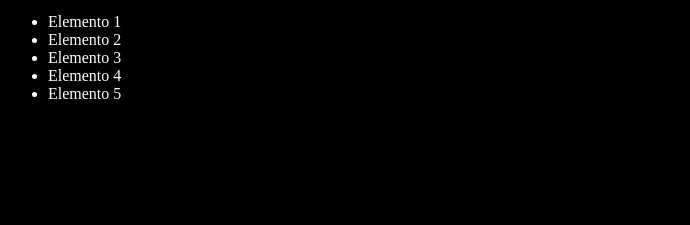
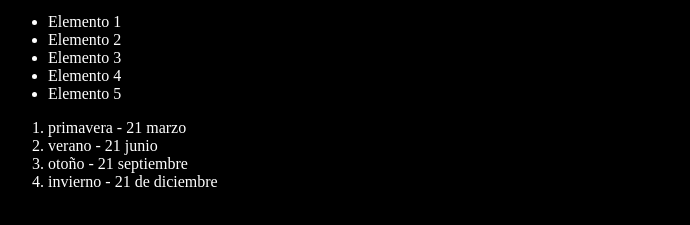
Before and after one commit to MartinSGL/git-jonmircha, a plain HTML site: page index.html in a window 1280 px wide. Shown: the part 101-326 px from the top of the page, without its empty margins (0-690 px from the left). Drawn offline with Linux system fonts and the light colour scheme.

Commit message:
agregar estaciones del año con fecha de inicio

```diff
--- a/index.html
+++ b/index.html
@@ -19,6 +19,12 @@
         <li>Elemento 4</li>
         <li>Elemento 5</li>
     </ul>
+    <ol>
+        <li>primavera - 21 marzo</li>
+        <li>verano -  21 junio</li>
+        <li>otoño - 21 septiembre</li>
+        <li>invierno - 21 de diciembre</li>
+    </ol>
     <script src="index.js"></script>
 
 </body>
```
